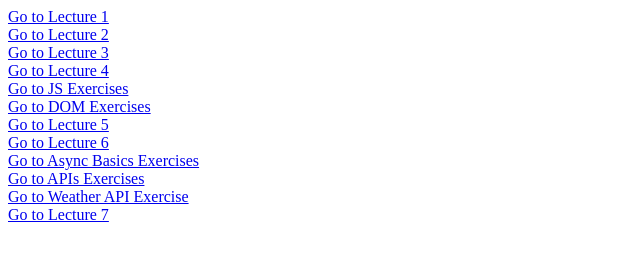
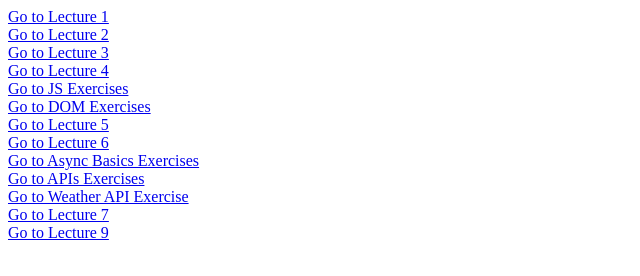
Before and after one commit to JulesDupl/browser-programming, a plain HTML site: page index.html in a window 1280 px wide. Shown: the whole page, without its empty margins (0-640 px from the left). Drawn offline with Linux system fonts and the light colour scheme.

Commit message:
actualisation of main index

```diff
--- a/index.html
+++ b/index.html
@@ -10,3 +10,4 @@
 <a href="Lecture-07-Data-Formats-APIs/exercise.html" >Go to APIs Exercises</a><br>
 <a href="Lecture-07-Data-Formats-APIs/weather/index.html" >Go to Weather API Exercise</a><br>
 <a href="Lecture-07/lecture-07.html" >Go to Lecture 7</a><br>
+<a href="Lecture-09/index.html" >Go to Lecture 9</a><br>
```
